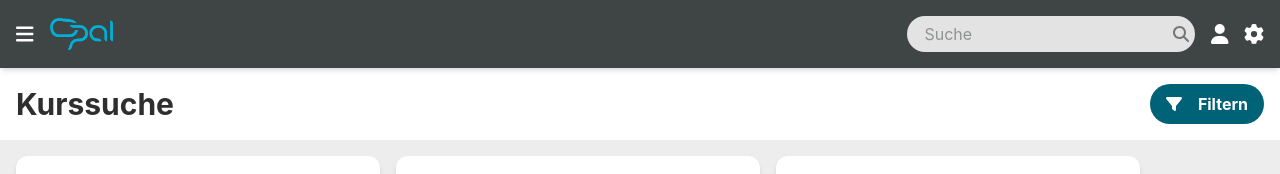
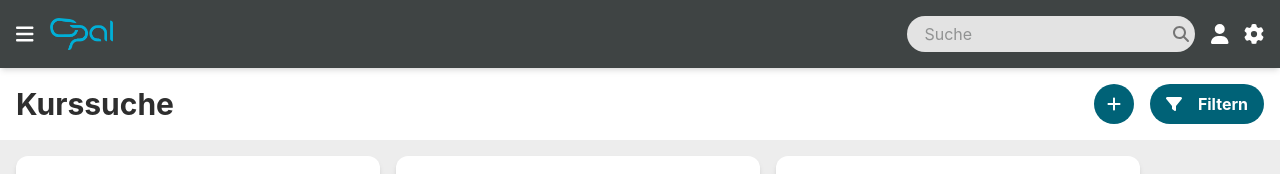
Before and after one commit to alexinatra2/opal-overhaul, a Vue app: page /search in a window 1280 px wide. Shown: the top 174 px of the page. Built offline with nearby package versions, Linux system fonts and the light colour scheme.

Commit message:
add filter adding functionality to search page

```diff
--- a/src/components/search/Filter.vue
+++ b/src/components/search/Filter.vue
@@ -1,12 +1,32 @@
-<script setup lang="ts">
-import {faFilter} from "@fortawesome/free-solid-svg-icons";
-import StartIconButton from "@/components/shared/StartIconButton.vue";
+<script setup>
+import {defineExpose, onMounted, ref} from "vue";
+import {FontAwesomeIcon} from "@fortawesome/vue-fontawesome";
+import {faClose} from "@fortawesome/free-solid-svg-icons";
+
+const inputRef = ref(null);
+const value = ref("");
+
+defineExpose({
+  getValue: () => value.value,
+});
+
+defineEmits(["remove"]);
+
+onMounted(() => {
+  inputRef.value?.focus();
+});
 </script>
 
 <template>
-  <div class="flex justify-end items-center gap-4 w-5xl">
-    <StartIconButton :icon="faFilter">
-      Filtern
-    </StartIconButton>
+  <div class="flex gap-4 rounded-full bg-gray-100 py-2 px-4 caret-primary-600">
+    <input
+        ref="inputRef"
+        v-model="value"
+        type="text"
+        class="outline-none flex-1"
+    />
+    <button @click="$emit('remove')" class="text-secondary-600 cursor-pointer">
+      <font-awesome-icon :icon="faClose"/>
+    </button>
   </div>
 </template>
--- /dev/null
+++ b/src/components/search/FilterPanel.vue
@@ -0,0 +1,32 @@
+<script setup lang="ts">
+import {faFilter, faPlus} from "@fortawesome/free-solid-svg-icons";
+import StartIconButton from "@/components/shared/StartIconButton.vue";
+import {reactive, ref} from "vue";
+import Filter from "@/components/search/Filter.vue";
+import {FontAwesomeIcon} from "@fortawesome/vue-fontawesome";
+
+const filters = reactive<string[]>([]);
+
+const addFilter = () => {
+  const newRef = ref(null);
+  filters.push(newRef);
+};
+
+const removeFilter = (i: number) => {
+  filters.splice(i, 1);
+}
+</script>
+
+<template>
+  <div class="flex justify-end items-center gap-4 w-5xl">
+    <Filter v-for="(filterRef, index) in filters" :ref="filterRef" @remove="removeFilter(index)"/>
+    <button @click="addFilter"
+            class="rounded-full w-10 text-white bg-primary-600 hover:bg-primary-400
+            transition aspect-square cursor-pointer">
+      <font-awesome-icon :icon="faPlus"/>
+    </button>
+    <StartIconButton :icon="faFilter">
+      Filtern
+    </StartIconButton>
+  </div>
+</template>
--- a/src/components/search/SearchPage.vue
+++ b/src/components/search/SearchPage.vue
@@ -7,7 +7,7 @@ import OpalButton from "@/components/shared/OpalButton.vue";
 import {useRoute} from "vue-router";
 import OpalVerticalPage from "@/components/shared/OpalVerticalPage.vue";
 import CourseCard from "@/components/shared/CourseCard.vue";
-import Filter from "@/components/search/Filter.vue";
+import FilterPanel from "@/components/search/FilterPanel.vue";
 import OpalTransitionGroup from "@/components/shared/OpalTransitionGroup.vue";
 
 const coursesStore = useCoursesStore();
@@ -32,7 +32,7 @@ watch(() => route.query.value, loadAvailableCourses, {immediate: true});
     </template>
 
     <template #headerContent>
-      <Filter/>
+      <FilterPanel/>
     </template>
 
     <div class="relative w-full h-full">
```
